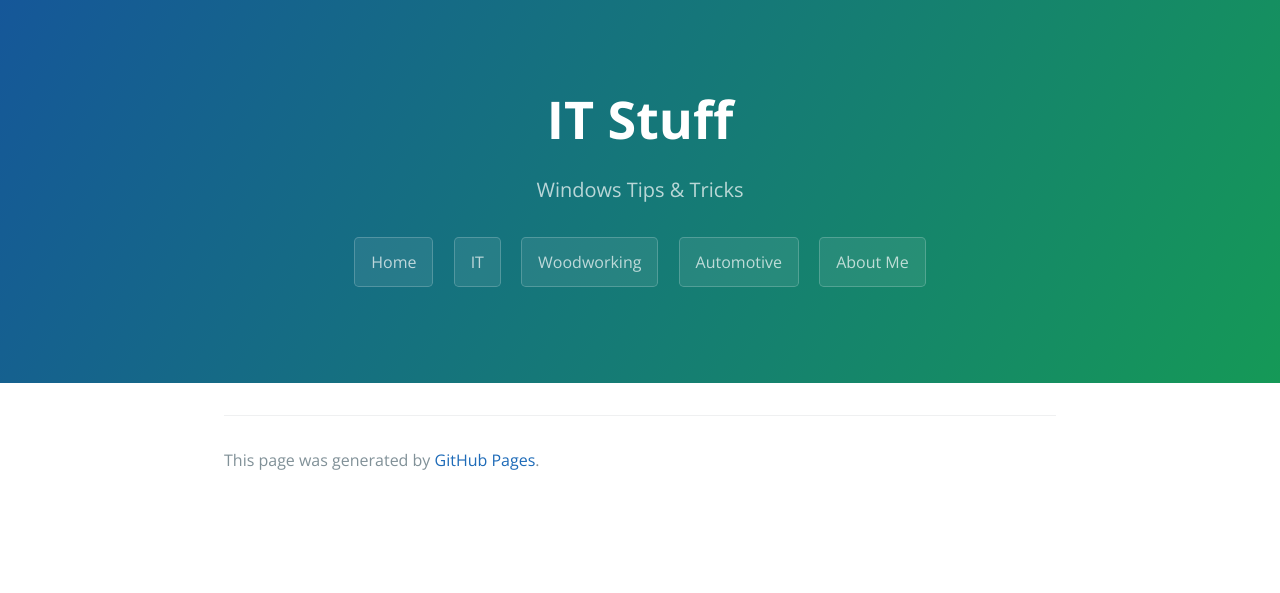
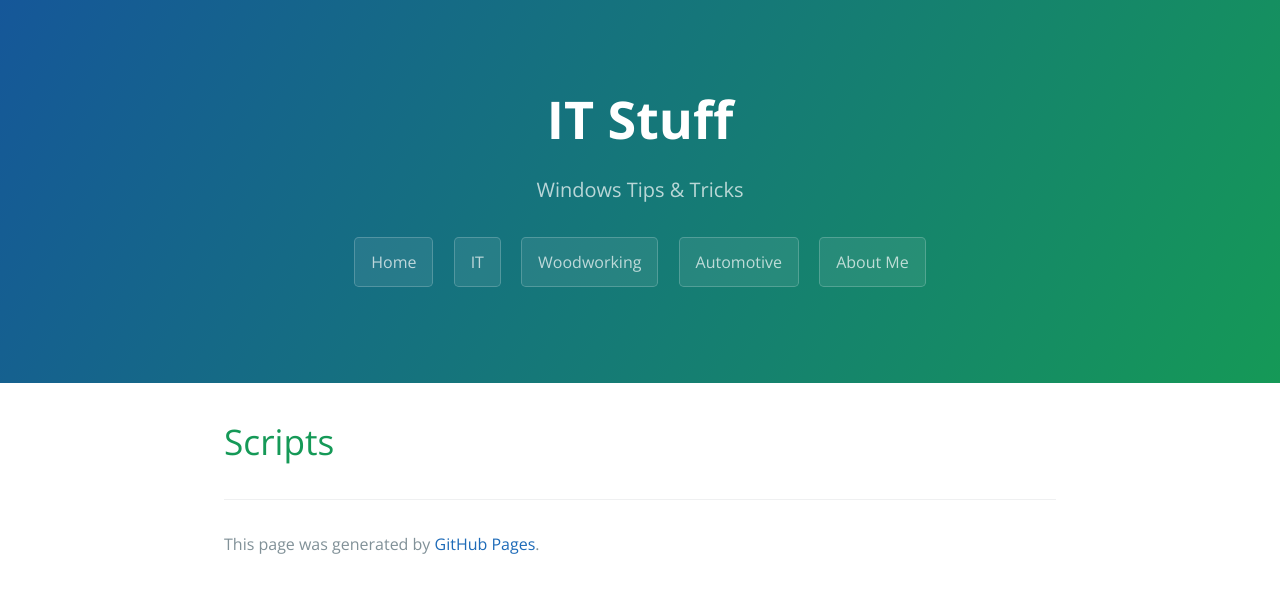
Before and after one commit to ognalysis/ognalysis.github.io, a Jekyll site: the page built from it/windows.md, in a window 1280 px wide. Shown: the top 593 px of the page. Built offline with Jekyll 4.4.1, drawn with Linux system fonts in a browser that asks for light colours.

Commit message:
Update windows.md

```diff
--- a/it/windows.md
+++ b/it/windows.md
@@ -3,3 +3,5 @@ layout: default
 title: IT Stuff
 description: Windows Tips & Tricks
 ---
+
+# Scripts
```
